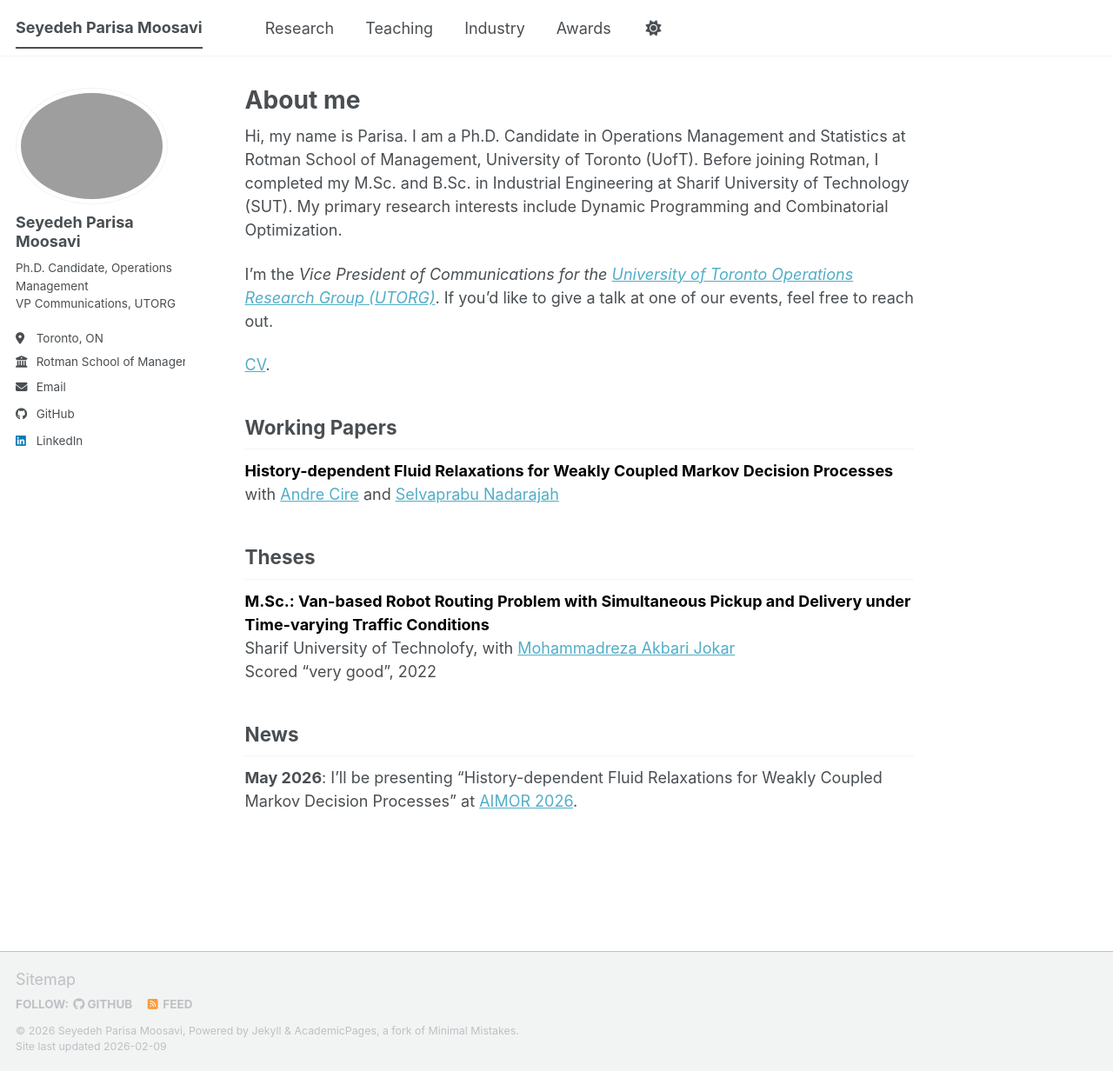
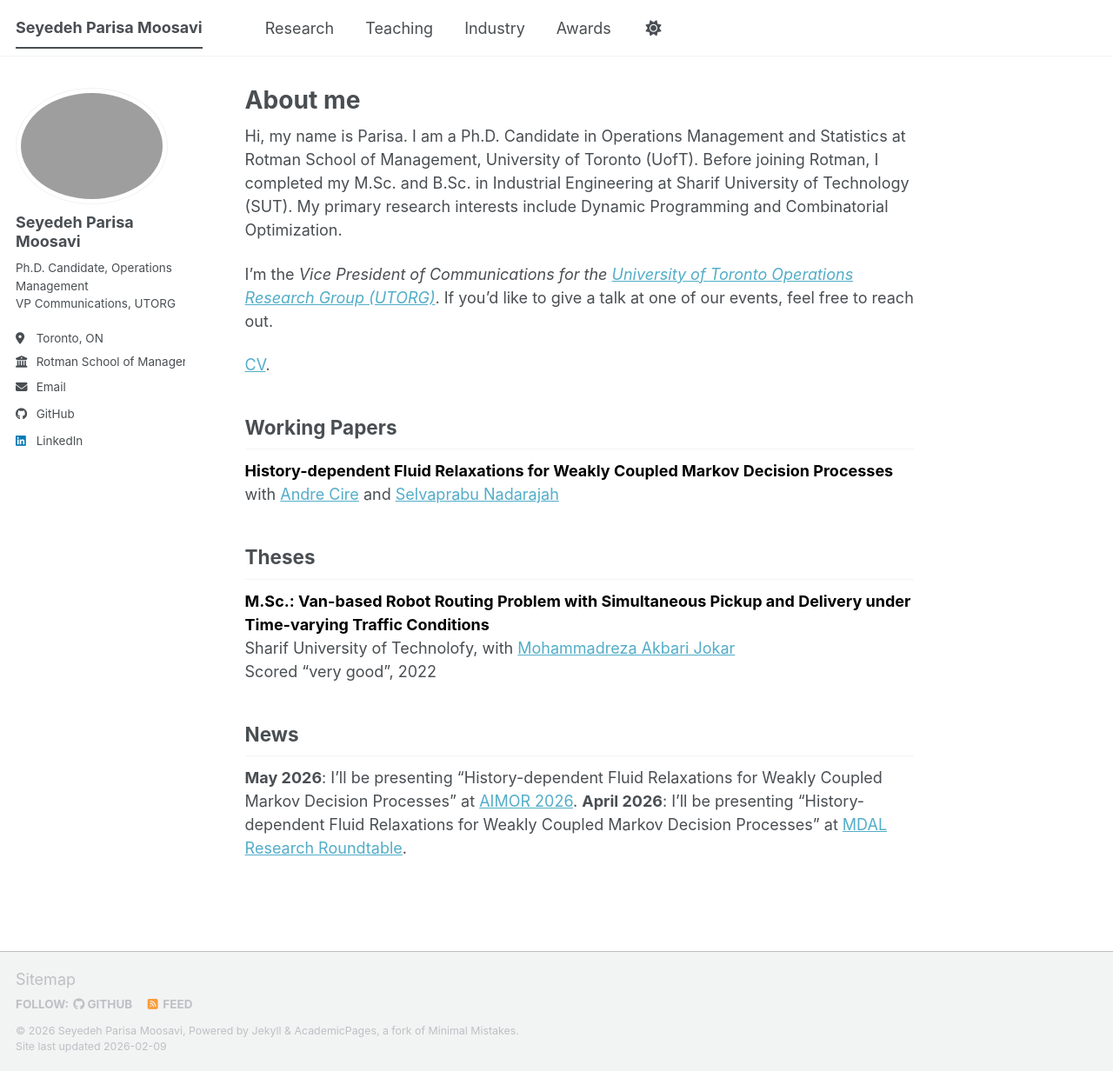
Before and after one commit to parisamsv/parisamsv.github.io, a Jekyll site: the page built from _pages/about.md, in a window 1280 px wide and 1232 px high. Shown: the whole window at 87% size. Built offline with Jekyll 4.4.1, drawn with Linux system fonts in a browser that asks for light colours; a script bundle is joined from its source files by our own code; library files that are not in the unit come from our copies.

Commit message:
Add April 2026 presentation announcement

```diff
--- a/_pages/about.md
+++ b/_pages/about.md
@@ -25,3 +25,4 @@ Traffic Conditions**</span> \
 
 ## News
 **May 2026**: I'll be presenting "History-dependent Fluid Relaxations for Weakly Coupled Markov Decision Processes" at [AIMOR 2026](https://haskayne.ucalgary.ca/aimor).
+**April 2026**: I'll be presenting "History-dependent Fluid Relaxations for Weakly Coupled Markov Decision Processes" at [MDAL Research Roundtable](https://www.rotman.utoronto.ca/faculty-and-research/education-labs/management-data-and-analytics-lab/).
```
